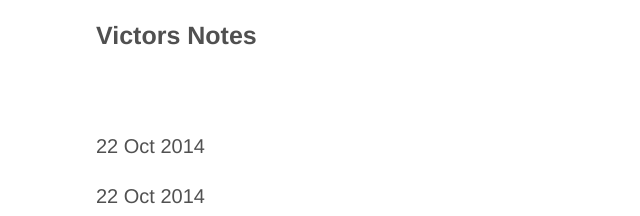
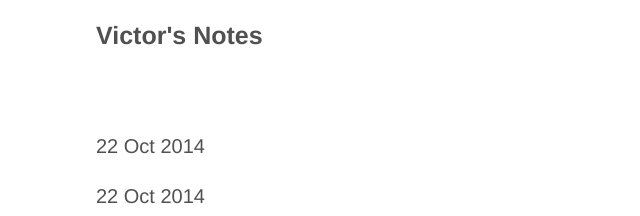
Before and after one commit to victorgan/victorgan.github.io, a Jekyll site: the page built from index.md, in a window 1280 px wide. Shown: the top 216 px of the page, without its empty margins (184-824 px from the left). Built offline with Jekyll 4.4.1, drawn with Linux system fonts in a browser that asks for light colours; nearby versions of some CDN libraries; library files that are not in the unit come from our copies.

Commit message:
changed back

```diff
--- a/_config.yml
+++ b/_config.yml
@@ -6,7 +6,7 @@ pygments:         true
 permalink:        none
 
 # Setup
-title:            Victors Notes
+title:            Victor's Notes
 tagline:          Website
 url:              http://vgan.ca
 paginate:         1
```
